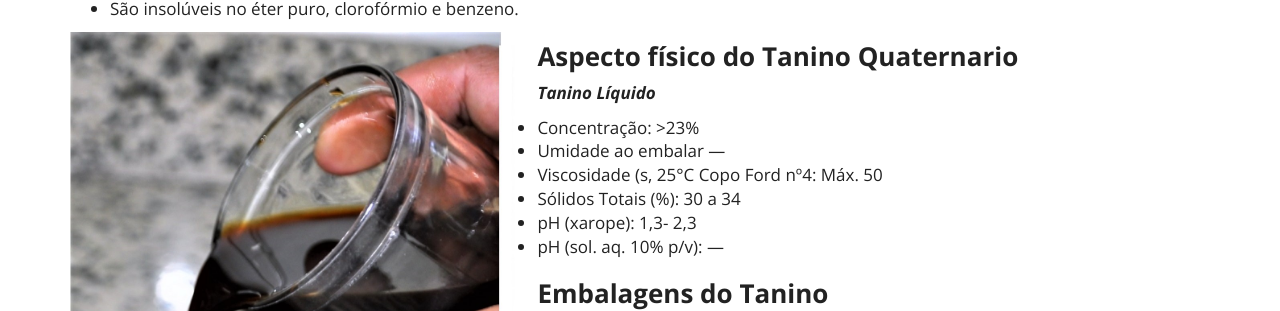
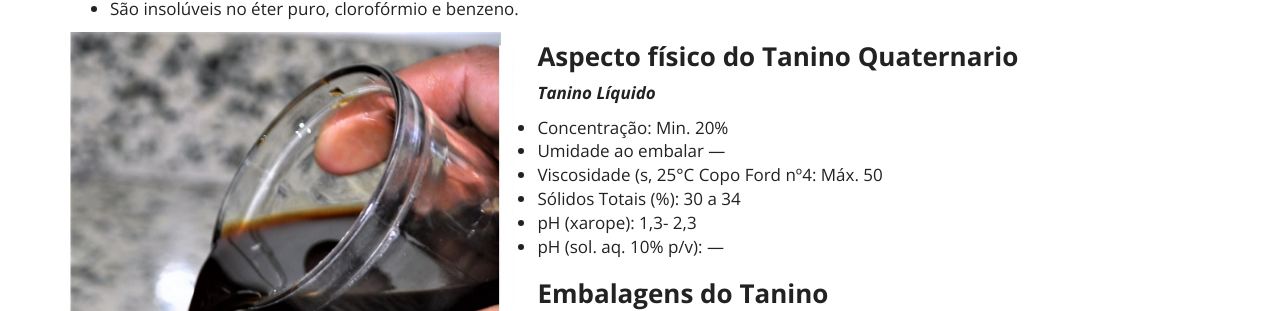
Before and after one commit to purewaterefluentes/purewaterefluentes.github.io, a Jekyll site: the page built from produtos/tanino-vegetal.md, in a window 1280 px wide and 900 px high, scrolled down 996 px. Shown: the part 144-455 px from the top of the window. Built offline with Jekyll 4.4.1, drawn with Linux system fonts in a browser that asks for light colours; nearby versions of some CDN libraries; library files that are not in the unit come from our copies.

Commit message:
Update tanino-vegetal.md

```diff
--- a/produtos/tanino-vegetal.md
+++ b/produtos/tanino-vegetal.md
@@ -40,7 +40,7 @@ podem ter seu efeito negativo na absorção do ferro remediado pela administraç
 
 ***Tanino Líquido***
 
-- Concentração: >23%
+- Concentração: Min. 20%
 - Umidade ao embalar ---
 - Viscosidade (s, 25°C Copo Ford nº4: Máx. 50
 - Sólidos Totais (%): 30 a 34
```
